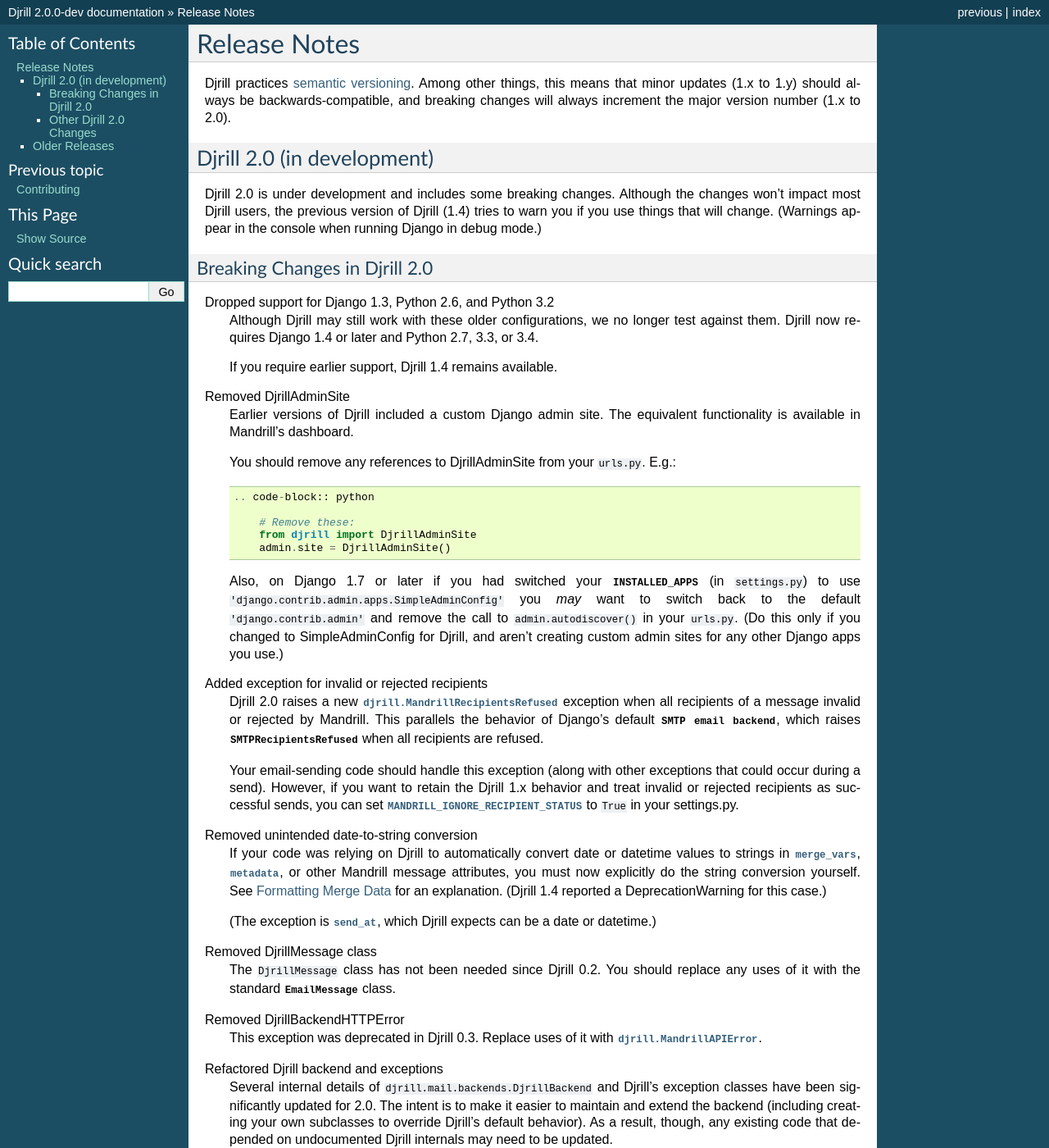
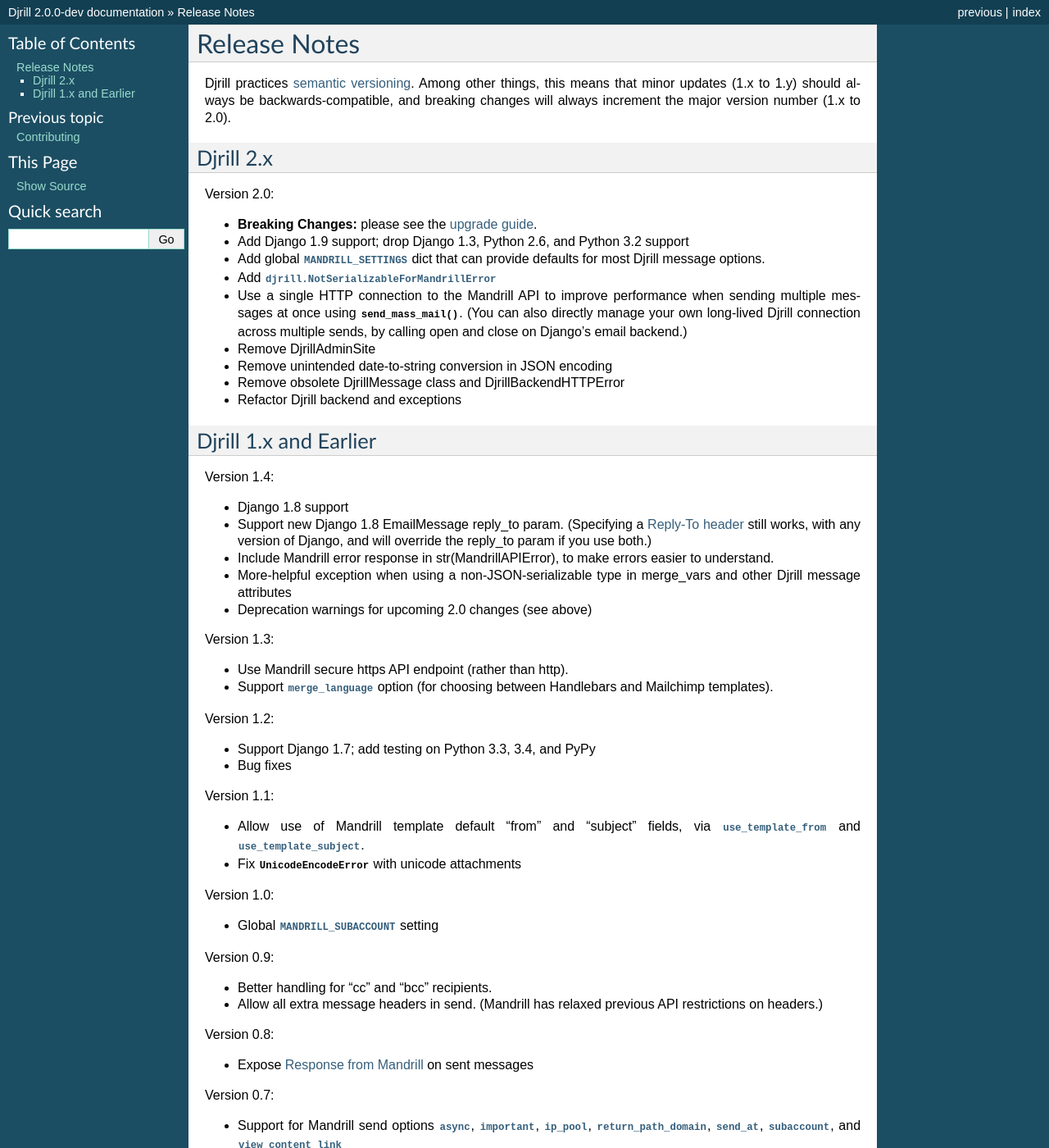
Before and after one commit to brack3t/Djrill, a Sphinx documentation site: the page built from docs/history.rst, in a window 1280 px wide and 1400 px high. Shown: the whole window at 82% size. Built offline with Sphinx 7.4.7, drawn with Linux system fonts in a browser that asks for light colours; some of the changed text lies outside the part shown.

Commit message:
Docs: 2.0 upgrade guide, release notes

```diff
--- a/README.rst
+++ b/README.rst
@@ -19,6 +19,11 @@
 
 Djrill integrates the `Mandrill <http://mandrill.com>`_ transactional
 email service into Django.
+
+**UPGRADING FROM DJRILL 1.x?**
+There are some **breaking changes in Djrill 2.0**. Please see the
+`upgrade instructions <http://djrill.readthedocs.org/en/latest/upgrading/>`_.
+
 
 In general, Djrill "just works" with Django's built-in `django.core.mail`
 package. It includes:
--- a/docs/history.rst
+++ b/docs/history.rst
@@ -8,104 +10,28 @@
 major version number (1.x to 2.0).
 
 
-Djrill 2.0 (in development)
----------------------------
+Djrill 2.x
+----------
 
-Djrill 2.0 is under development and includes some breaking changes.
-Although the changes won't impact most Djrill users, the previous
-version of Djrill (1.4) tries to warn you if you use things
-that will change. (Warnings appear in the console when running Django
-in debug mode.)
+Version 2.0:
 
-
-Breaking Changes in Djrill 2.0
-~~~~~~~~~~~~~~~~~~~~~~~~~~~~~~
-
-Dropped support for Django 1.3, Python 2.6, and Python 3.2
-  Although Djrill may still work with these older configurations,
-  we no longer test against them. Djrill now requires Django 1.4
-  or later and Python 2.7, 3.3, or 3.4.
-
-  If you require earlier support, Djrill 1.4 remains available.
-
-Removed DjrillAdminSite
-  Earlier versions of Djrill included a custom Django admin site.
-  The equivalent functionality is available in Mandrill's dashboard.
-
-  You should remove any references to DjrillAdminSite from your
-  :file:`urls.py`. E.g.::
-
-    .. code-block:: python
-
-        # Remove these:
-        from djrill import DjrillAdminSite
-        admin.site = DjrillAdminSite()
-
-  Also, on Django 1.7 or later if you had switched your :setting:`INSTALLED_APPS`
-  (in :file:`settings.py`) to use ``'django.contrib.admin.apps.SimpleAdminConfig'``
-  you *may* want to switch back to the default ``'django.contrib.admin'``
-  and remove the call to ``admin.autodiscover()`` in your :file:`urls.py`.
-  (Do this only if you changed to SimpleAdminConfig for Djrill, and aren't
-  creating custom admin sites for any other Django apps you use.)
-
-Added exception for invalid or rejected recipients
-  Djrill 2.0 raises a new :exc:`djrill.MandrillRecipientsRefused` exception when
-  all recipients of a message invalid or rejected by Mandrill. This parallels
-  the behavior of Django's default :setting:`SMTP email backend <EMAIL_BACKEND>`,
-  which raises :exc:`SMTPRecipientsRefused <smtplib.SMTPRecipientsRefused>` when
-  all recipients are refused.
-
-  Your email-sending code should handle this exception (along with other
-  exceptions that could occur during a send). However, if you want to retain the
-  Djrill 1.x behavior and treat invalid or rejected recipients as successful sends,
-  you can set :setting:`MANDRILL_IGNORE_RECIPIENT_STATUS` to ``True`` in your settings.py.
-
-Removed unintended date-to-string conversion
-  If your code was relying on Djrill to automatically convert date or datetime
-  values to strings in :attr:`merge_vars`, :attr:`metadata`, or other Mandrill
-  message attributes, you must now explicitly do the string conversion
-  yourself. See :ref:`formatting-merge-data` for an explanation.
-  (Djrill 1.4 reported a DeprecationWarning for this case.)
-
-  (The exception is :attr:`send_at`, which Djrill expects can be a date or
-  datetime.)
-
-Removed DjrillMessage class
-  The ``DjrillMessage`` class has not been needed since Djrill 0.2.
-  You should replace any uses of it with the standard
-  :class:`~django.core.mail.EmailMessage` class.
-
-Removed DjrillBackendHTTPError
-  This exception was deprecated in Djrill 0.3. Replace uses of it
-  with :exc:`djrill.MandrillAPIError`.
-
-Refactored Djrill backend and exceptions
-  Several internal details of ``djrill.mail.backends.DjrillBackend``
-  and Djrill's exception classes have been significantly updated for 2.0.
-  The intent is to make it easier to maintain and extend the backend
-  (including creating your own subclasses to override Djrill's default
-  behavior). As a result, though, any existing code that depended on
-  undocumented Djrill internals may need to be updated.
-
-
-Other Djrill 2.0 Changes
-~~~~~~~~~~~~~~~~~~~~~~~~
-
-* Add Django 1.9 support; drop Django 1.3, Python 2.6, and Python 3.2
-
+* **Breaking Changes:** please see the :ref:`upgrade guide <upgrading>`.
+* Add Django 1.9 support; drop Django 1.3, Python 2.6, and Python 3.2 support
+* Add global :setting:`MANDRILL_SETTINGS` dict that can provide defaults
+  for most Djrill message options.
+* Add :exc:`djrill.NotSerializableForMandrillError`
 * Use a single HTTP connection to the Mandrill API to improve performance
   when sending multiple messages at once using :func:`~django.core.mail.send_mass_mail`.
   (You can also directly manage your own long-lived Djrill connection across multiple sends,
   by calling open and close on :ref:`Django's email backend <django:topic-email-backends>`.)
-
-* Add global :setting:`MANDRILL_SETTINGS` dict that can provide defaults
-  for most Djrill message options.
-
-* Add :exc:`djrill.NotSerializableForMandrillError`
+* Remove DjrillAdminSite
+* Remove unintended date-to-string conversion in JSON encoding
+* Remove obsolete DjrillMessage class and DjrillBackendHTTPError
+* Refactor Djrill backend and exceptions
 
 
-Older Releases
---------------
+Djrill 1.x and Earlier
+----------------------
 
 Version 1.4:
 
--- a/docs/index.rst
+++ b/docs/index.rst
@@ -23,6 +23,7 @@
 
    quickstart
    installation
+   upgrading
    usage/sending_mail
    usage/templates
    usage/multiple_backends
```
Also changed, not shown: other parts of docs/history.rst (+2 -0 lines), docs/upgrading.rst (added, +121 -0 lines).
